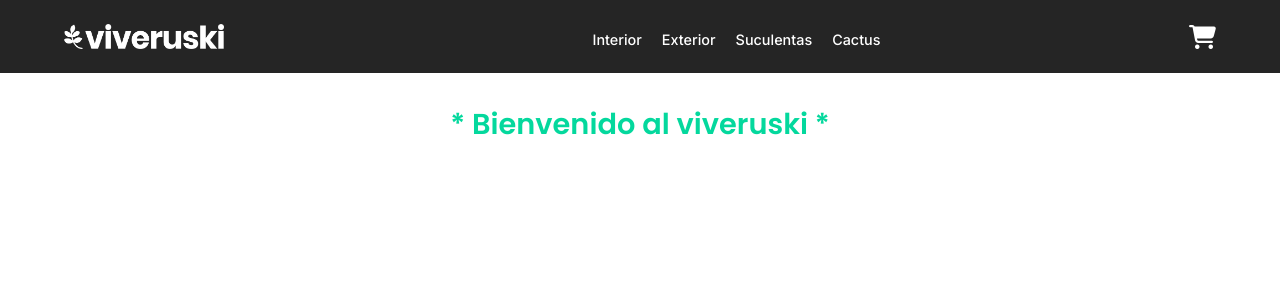
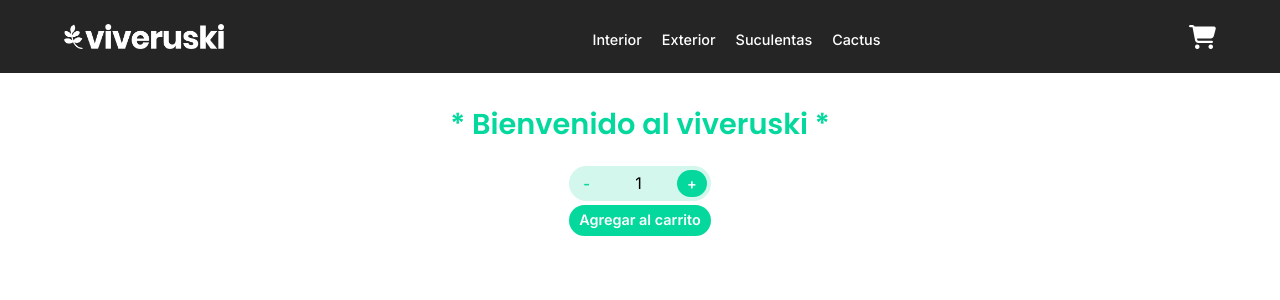
Before and after one commit to huntpato/tienda-hunt, a React (Create React App) app: page / in a window 1280 px wide. Shown: the top 300 px of the page. Built offline with nearby package versions, Linux system fonts and the light colour scheme.

Commit message:
[ADD]itemCount component

```diff
--- /dev/null
+++ b/src/components/ItemCount/ItemCount.js
@@ -0,0 +1,39 @@
+import React, { useState } from "react";
+import styles from './ItemCount.module.css'
+
+const ItemCount = ({stock, initial}) => {
+  const [count, setCount] = useState(initial);
+  const {container, countContainer} = styles;
+
+  const onAdd = () => {
+    alert(`Agregaste ${count} items al carrito`)
+  }
+
+  const handleProduct = (num) => {
+    setCount(count + num);
+  };
+
+
+  return (
+    <div className = {container}>
+        <div className = {countContainer}>
+            <button
+            onClick={() => handleProduct(-1)}
+            disabled={count === initial ? true : false}
+            >
+            -
+            </button>
+            <span>{count}</span>
+            <button
+            onClick={() => handleProduct(+1)}
+            disabled={count === stock ? true : false}
+            >
+            +
+            </button>
+        </div>
+        <button onClick={onAdd}>Agregar al carrito</button>
+    </div>
+  );
+};
+
+export default ItemCount;
--- /dev/null
+++ b/src/components/ItemCount/ItemCount.module.css
@@ -0,0 +1,36 @@
+
+.container{
+    display:flex;
+    flex-direction: column;
+}
+
+.countContainer{
+    background-color: var(--lightGreen);
+    border-radius: 25px;
+    display: flex;
+    flex-direction: row;
+    justify-content: space-between;
+    align-items: center;
+    padding: 4px;
+    margin-bottom: 4px;
+}
+
+button{
+    border: none;
+    background-color: var(--green);
+    border-radius: 25px;
+    padding: 6px 10px 8px 10px;
+    color: white;
+    font-size: 0.9rem;
+    font-weight: 600;
+    text-align: center;
+}
+
+button:disabled{
+    background-color: var(--lightGreen);
+    color:var(--green);
+}
+
+.countContainer button{
+    padding: 5px 10px;
+}
--- a/src/components/ItemListContainer/ItemListContainer.js
+++ b/src/components/ItemListContainer/ItemListContainer.js
@@ -1,11 +1,14 @@
 import React from 'react';
+import ItemCount from '../ItemCount/ItemCount';
 import styles from './ItemListContainer.module.css'
 
 const ItemListContainer = ({greeting}) => {
     const {container,title} = styles
+
   return (
     <div className={container}>
         <h1 className={title}>{greeting}</h1>
+        <ItemCount stock = {5} initial = {1}/>
     </div>
   )
 }
--- a/src/components/ItemListContainer/ItemListContainer.module.css
+++ b/src/components/ItemListContainer/ItemListContainer.module.css
@@ -1,8 +1,10 @@
 .container{
     /* background-color: aquamarine; */
     display:flex;
-    flex-direction: row;
-    justify-content: center;
+    /* flex-direction: row; */
+    flex-direction: column;
+    align-items: center;
+    /* justify-content: center; */
     width: 90vw;
     margin:0 auto;
     position:relative;
@@ -11,7 +13,8 @@
 
 .title{
     color:var(--green);
-    display:absolute;
+    /* display:absolute; */
     font-family: 'Poppins', sans-serif;
     font-size: 1.8rem;
+    margin-bottom: 20px; /*borrar despues*/
 }
--- a/src/index.css
+++ b/src/index.css
@@ -12,6 +12,7 @@
     --blue: #032B44;
     --pink: #FF4197;
     --green: #04D89D;
+    --lightGreen: #d3f7ec;
     --yellow: #FDC800;
     --grey: #F2F2F2;
 }
```
